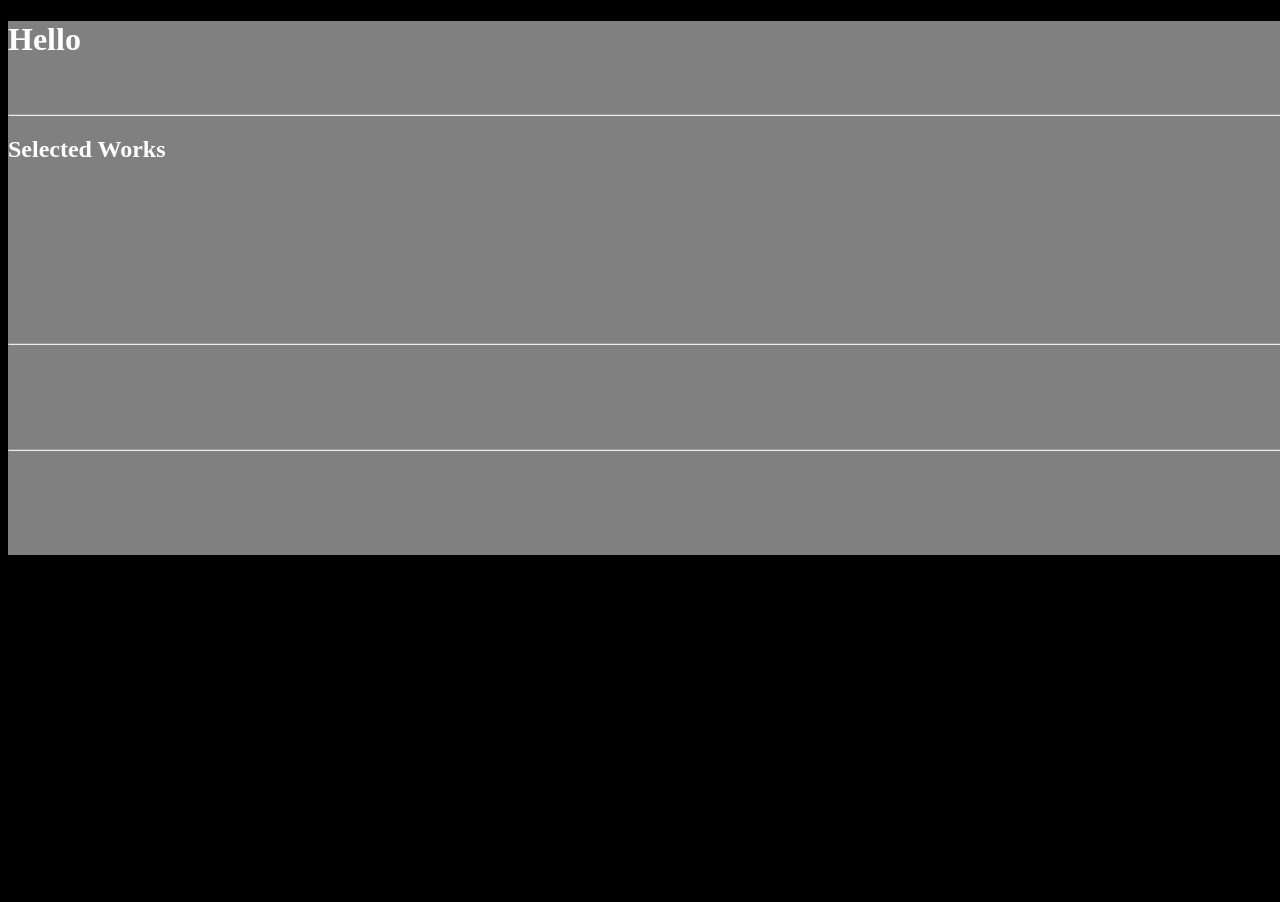
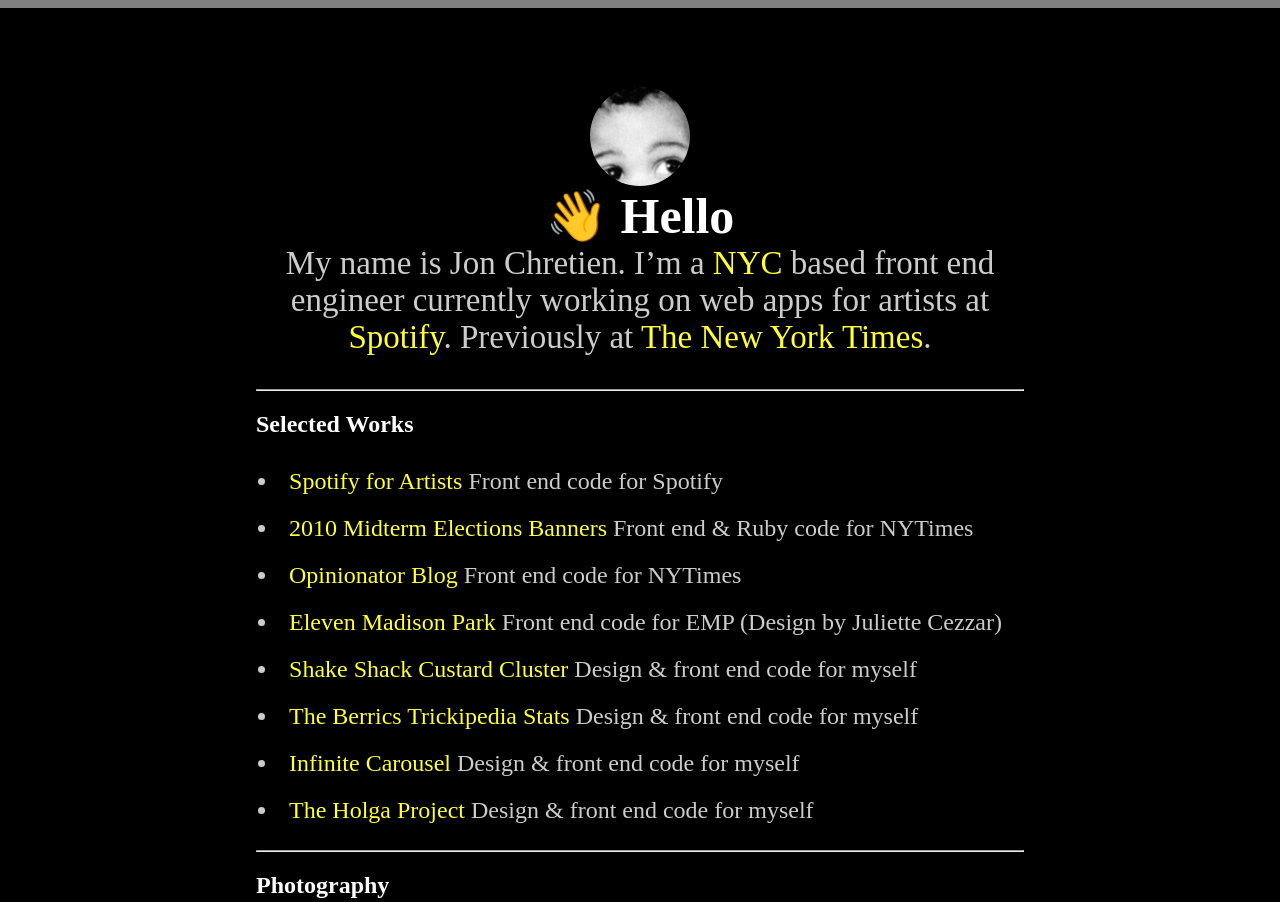
Before and after one commit to ypmagic/ypmagic.github.io, a plain HTML site: page jon-chretien-clone/index.html in a window 1280 px wide. Shown: the top 902 px of the page. Before the commit the page ends 800 px from the top, so only its background shows below. Drawn offline with Linux system fonts and the light colour scheme.

Commit message:
finished initial design

```diff
--- a/jon-chretien-clone/css/theme.css
+++ b/jon-chretien-clone/css/theme.css
@@ -3,14 +3,109 @@ html, body {
 }
 
 html {
-	background-color: #000;
+	background-color: grey;
 }
 
 body {
-	background-color: grey;
-	color: grey;
+	background-color: #000;
+	color: #ccc;
+	margin-left: 0;
+	margin-bottom: 0;
 }
 
 h1, h2 {
 	color: #fff;
 }
+
+h1 {
+	font-size: 50px;
+	text-align: center;
+	margin-bottom: 0;
+	margin-top: 0;
+}
+
+a {
+	text-decoration: none;
+	color: #ff3;
+}
+
+#works {
+	padding-left: 3%;
+}
+
+#head-image {
+	border: 1px solid black;
+	border-radius: 500px;
+	width: 100px;
+	display: block;
+	margin: 0 auto;
+}
+
+#intro {
+	font-size: 33px;
+	text-align: center;
+	margin-top: 0;
+	width: 100%;
+}
+
+.container {
+	width: 60%;
+	margin: 0 auto;
+}
+
+.intro {
+	padding-top: 10%;
+}
+
+.works-items {
+	font-size: 24px;
+	padding: 10px;
+}
+
+/* PHOTOGRAPHY SECTION */
+
+#photos-list {
+	padding-left: 0;
+}
+
+.photography {
+	width: 100%;
+}
+
+.images {
+	width: 49.5%;
+}
+
+.photos {
+	display: inline;
+	width: 100%;
+}
+
+/* FOOTER SECTION */
+
+#footer-body {
+	padding-left: 0;
+	width: 70%;
+}
+
+.footer {
+	margin-top: 2%;
+}
+
+.bottom-links {
+	display: inline;
+	padding-right: 10px;
+	font-size: 18px;
+}
+
+.links {
+	width: 69%;
+	display: inline-block;
+}
+
+.copy {
+	width: 30%;
+	display: inline-block;
+	font-size: 18px;
+	text-align: right;
+}
--- a/jon-chretien-clone/index.html
+++ b/jon-chretien-clone/index.html
@@ -9,39 +9,41 @@
 <body>
 <div class="container">
 	<div class="intro">
-		<h1>Hello</h1>
-		<p>My name is Jon Chretien. I’m a NYC based front end engineer currently working on web apps for artists at Spotify. Previously at The New York Times.</p>
+		<img src="images/avatar.jpg" id="head-image">
+		<h1>👋 Hello</h1>
+		<p id="intro">My name is Jon Chretien. I’m a <a href="http://www.wikipedia.org/wiki/New_York_City">NYC</a> based front end engineer currently working on web apps for artists at <a href="http://www.spotify.com">Spotify</a>. Previously at <a href="http://www.nytimes.com">The New York Times</a>.</p>
 	</div>
 	<hr>
 	<div class="selected">
 		<h2>Selected Works</h2>
-		<ul>
-			<li>Spotify for Artists Front end code for Spotify</li>
-			<li>2010 Midterm Elections Banners Front end &amp; Ruby code for NYTimes</li>
-			<li>Opinionator Blog Front end code for NYTimes</li>
-			<li>Eleven Madison Park Front end code for EMP (Design by Juliette Cezzar)</li>
-			<li>Shake Shack Custard Cluster Design &amp; front end code for myself</li>
-			<li>The Berrics Trickipedia Stats Design &amp; front end code for myself</li>
-			<li>Infinite Carousel Design &amp; front end code for myself</li>
-			<li>The Holga Project Design &amp; front end code for myself</li>
+		<ul id="works">
+			<li class="works-items"><a href="https://artists.spotify.com/blog/fan-insights-is-now-spotify-for-artists">Spotify for Artists</a> Front end code for Spotify</li>
+			<li class="works-items"><a href="http://www.nytimes.com/indexes/2010/11/02/index.html">2010 Midterm Elections Banners</a> Front end &amp; Ruby code for NYTimes</li>
+			<li class="works-items"><a href="https://opinionator.blogs.nytimes.com/">Opinionator Blog</a> Front end code for NYTimes</li>
+			<li class="works-items"><a href="http://elevenmadisonpark.com/">Eleven Madison Park</a> Front end code for EMP (Design by Juliette Cezzar)</li>
+			<li class="works-items"><a href="http://projects.jonchretien.com/custard/">Shake Shack Custard Cluster</a> Design &amp; front end code for myself</li>
+			<li class="works-items"><a href="http://projects.jonchretien.com/trickipedia/">The Berrics Trickipedia Stats</a> Design &amp; front end code for myself</li>
+			<li class="works-items"><a href="https://github.com/jonchretien/infinite-carousel">Infinite Carousel</a> Design &amp; front end code for myself</li>
+			<li class="works-items"><a href="http://theholgaproject.com/">The Holga Project</a> Design &amp; front end code for myself</li>
 		</ul>
 	</div>
 	<hr>
 	<div class="photography">
-		<ul>
-			<li>Image here</li>
-			<li>Image here</li>
-			<li>Image here</li>
-			<li>Image here</li>
+		<h2>Photography</h2>
+		<ul id="photos-list">
+			<li class="photos"><img class="images" src="images/1.png"></li>
+			<li class="photos"><img class="images" src="images/2.png"></li>
+			<li class="photos"><img class="images" src="images/3.png"></li>
+			<li class="photos"><img class="images" src="images/4.png"></li>
 		</ul>
 	</div>
 	<hr>
 	<div class="footer">
 		<div class="links">
-			<ul>
-				<li>Email</li>
-				<li>Github</li>
-				<li>Instagram</li>
+			<ul id="footer-body">
+				<li class="bottom-links"><a href="mailto:contact@jonchretien.com">Email</a></li>
+				<li class="bottom-links"><a href="http://www.github.com/jonchretien">Github</a></li>
+				<li class="bottom-links"><a href="http://www.instagram.com/jonchretien">Instagram</a></li>
 			</ul>
 		</div>
 		<div class="copy">
```
Also changed, not shown: jon-chretien-clone/images/1.png (added), jon-chretien-clone/images/2.png (added), jon-chretien-clone/images/3.png (added), jon-chretien-clone/images/4.png (added).
